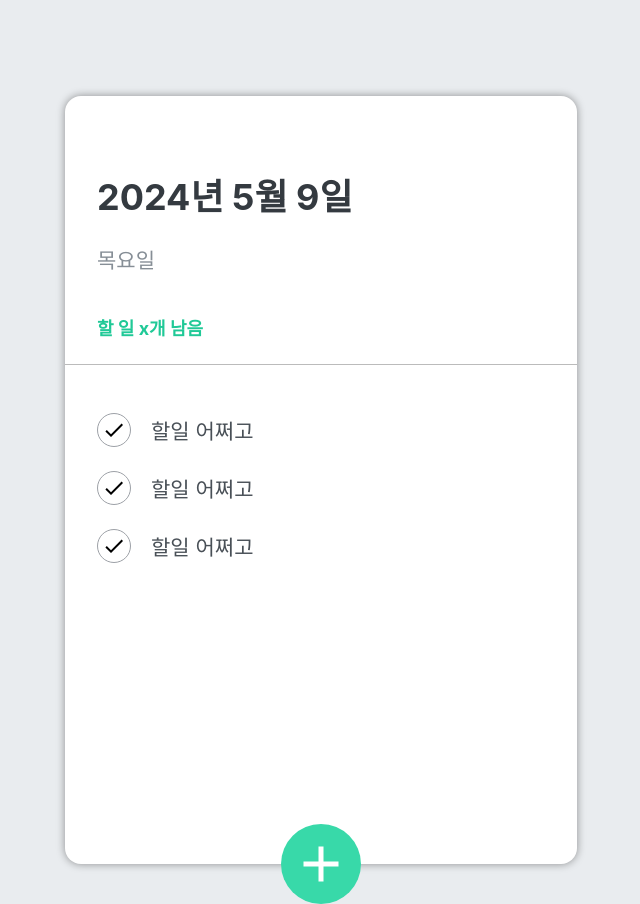
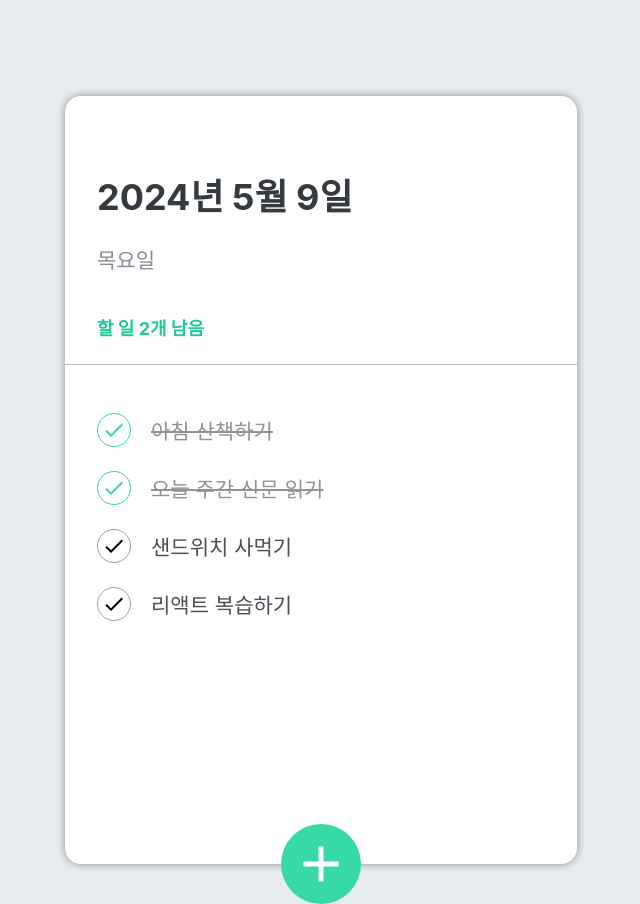
Before and after one commit to goodperiodt/react-todo-app, a React (Create React App) app: page / in a window 1280 px wide. Shown: the whole page, without its empty margins (319-959 px from the left). Built offline with nearby package versions, Linux system fonts and the light colour scheme.

Commit message:
todo-list-app 만들기 완료

```diff
--- a/src/components/TodoHeader.js
+++ b/src/components/TodoHeader.js
@@ -1,12 +1,29 @@
 import React from 'react';
 import '../scss/TodoHeader.scss';
 
-const TodoHeader = () => {
+const TodoHeader = ({ count }) => {
+  // Thu May 09 2024 16:29:58 GMT+0900 (한국 표준시)
+  const today = new Date();
+  // console.log('today: ', today);
+  const dateString = today.toLocaleDateString('ko-KR', {
+    year: 'numeric',
+    month: 'long',
+    day: 'numeric',
+  });
+
+  const dayName = today.toLocaleDateString('ko-KR', {
+    weekday: 'long',
+  });
+
+  // console.log('dateString: ', dateString);
+
   return (
     <header>
-      <h1>2024년 5월 9일</h1>
-      <div className='day'>목요일</div>
-      <div className='tasks-left'>할 일 x개 남음</div>
+      <h1>{dateString}</h1>
+      <div className='day'>{dayName}</div>
+      <div className='tasks-left'>
+        할 일 {count()}개 남음
+      </div>
     </header>
   );
 };
--- a/src/components/TodoInput.js
+++ b/src/components/TodoInput.js
@@ -3,8 +3,10 @@ import '../scss/TodoInput.scss';
 import { MdAdd } from 'react-icons/md';
 import cn from 'classnames';
 
-const TodoInput = () => {
+const TodoInput = ({ addTodo }) => {
   const [open, setOpen] = useState(false);
+  // 할 일 입력창에 입력한 내용을 표현하는 상태값
+  const [todoText, setTodoText] = useState('');
 
   // 더하기 버튼 클릭시 이벤트
   const onToggle = () => {
@@ -12,14 +14,36 @@ const TodoInput = () => {
     setOpen(!open);
   };
 
+  const todoChangeHandler = (e) => {
+    setTodoText(e.target.value);
+  };
+
+  // submit 이벤트 핸들러
+  const submitHandler = (e) => {
+    e.preventDefault(); // 태그의 기본 기능 제한
+
+    // 부모 컴포넌트가 전달한 함수의 매개값으로 입력 값 넘기기
+    addTodo(todoText);
+
+    // 입력이 끝나면 입력창 비우기
+    setTodoText('');
+  };
+
   return (
     <>
       {open && (
         <div className='form-wrapper'>
-          <form className='insert-form'>
+          <form
+            // form 내부의 input 태그에서 엔터가 발생하면
+            // submitHandler 작동
+            className='insert-form'
+            onSubmit={submitHandler}
+          >
             <input
               type='text'
               placeholder='할 일을 입력 후, 엔터를 누르세요!'
+              onChange={todoChangeHandler}
+              value={todoText}
             />
           </form>
         </div>
--- a/src/components/TodoItem.js
+++ b/src/components/TodoItem.js
@@ -1,15 +1,23 @@
 import React from 'react';
 import '../scss/TodoItem.scss';
 import { MdDelete, MdDone } from 'react-icons/md';
+import cn from 'classnames';
 
-const TodoItem = () => {
+const TodoItem = ({ item, remove, check }) => {
+  const { id, title, done } = item;
+
   return (
     <li className='todo-list-item'>
-      <div className='check-circle'>
+      <div
+        className={cn('check-circle', { active: done })}
+        onClick={() => check(id)}
+      >
         <MdDone />
       </div>
-      <span className='text'>할일 어쩌고</span>
-      <div className='remove'>
+      <span className={cn('text', { finish: done })}>
+        {title}
+      </span>
+      <div className='remove' onClick={() => remove(id)}>
         <MdDelete />
       </div>
     </li>
--- a/src/components/TodoMain.js
+++ b/src/components/TodoMain.js
@@ -2,12 +2,19 @@ import React from 'react';
 import '../scss/TodoMain.scss';
 import TodoItem from './TodoItem';
 
-const TodoMain = () => {
+const TodoMain = ({ todoList, remove, check }) => {
   return (
     <ul className='todo-list'>
-      <TodoItem />
-      <TodoItem />
-      <TodoItem />
+      {todoList.map((todo) => {
+        return (
+          <TodoItem
+            key={todo.id}
+            item={todo}
+            remove={remove}
+            check={check}
+          />
+        );
+      })}
     </ul>
   );
 };
--- a/src/components/TodoTemplate.js
+++ b/src/components/TodoTemplate.js
@@ -1,15 +1,148 @@
-import React from 'react';
+import React, { useState } from 'react';
 import '../scss/TodoTemplate.scss';
 import TodoHeader from './TodoHeader';
 import TodoMain from './TodoMain';
 import TodoInput from './TodoInput';
 
 const TodoTemplate = () => {
+  // 백엔드 서버에 할 일 목록(json)을 요청(fetch)해서 받아와야 한다. -> 나중에 처리
+  const [todos, setTodos] = useState([
+    {
+      id: 1,
+      title: '아침 산책하기',
+      done: true,
+    },
+    {
+      id: 2,
+      title: '오늘 주간 신문 읽기',
+      done: true,
+    },
+    {
+      id: 3,
+      title: '샌드위치 사먹기',
+      done: false,
+    },
+    {
+      id: 4,
+      title: '리액트 복습하기',
+      done: false,
+    },
+  ]);
+
+  // id값 시퀀스 함수 (DB 연동시키면 필요없게 됨.)
+  const makeNewId = () => {
+    if (todos.length === 0) return 1;
+    return todos[todos.length - 1].id + 1; // 맨 마지막 할 일 객체의 id보다 하나 크게
+  };
+
+  /*
+  TodoInput 에게 todoText 를 받아오는 함수
+  자식 컴포넌트가 부모 컴포넌트에게 데이터를 전달할 때는
+  일반적인 props 사용이 불가능하다
+
+  부모 컴포넌트에서 함수를 선언(매개변수 꼭 선언) -> props로 함수를 전달
+  자식 컴포넌트에서 전달받은 함수를 호출하면서 매개값으로 데이터를 전달
+  */
+  const addTodo = (todoText) => {
+    const newTodo = {
+      id: makeNewId(),
+      title: todoText,
+      done: false,
+    }; // 나중에는 fetch를 이용해서 백엔드에 insert 요청을 보내야 한다.
+
+    // todos.push(newTodo); -> 리액트에서 상태변화를 감지하기 못하기 때문에 변한 값을 렌더링하지 못함
+    // useState 변수는 setter로 변경해야 한다.
+
+    // setTodos(newTodo); --> setTodos는 배열, newTodo는 객체 그래서 에러가 생김
+
+    // react의 상태변수는 불변성(immutable)을 가지기 때문에
+    // 기존 상태에서 변경은 불가능하다 새로운 상태로 만들어서 변경해야 한다.
+    // 1. setTodos([...todos, newTodo]);
+
+    // 2. 스냅샵 방식
+    setTodos((oldTodos) => {
+      return [...oldTodos, newTodo];
+    });
+  };
+
+  // 할 일 삭제 처리 함수
+  const removeTodo = (id) => {
+    /*
+    const removedTodos = todos.filter(
+      (todo) => todo.id !== id,
+    );
+    setTodos(removedTodos);
+    */
+    setTodos(todos.filter((todo) => todo.id !== id));
+  };
+
+  // 할 일 체크 처리 함수
+  const checkTodo = (id) => {
+    /*---------1. 반복문으로 처리
+    const copyTodos = [...todos];
+
+    for (let cTodo of copyTodos) {
+      if (cTodo.id === id) {
+        cTodo.done = !cTodo.done;
+      }
+    }
+
+    setTodos(copyTodos);
+    ---------------------------*/
+    /*---------2. 배열 고차함수로 처리*/
+
+    setTodos(
+      todos.map((todo) =>
+        todo.id === id
+          ? { ...todo, done: !todo.done }
+          : todo,
+      ),
+    );
+    // todos.map((todo)=> todo.id === id) {
+    // if (todos.filter((todo) => todo.id === id)) {
+    //   return setTodos(todos.filter((todo) => !todo.done));
+    // }
+  };
+
+  /*
+  const count = 0;
+  // 체크가 안된 task 세기
+  const countRestTodo = (todos) => {
+    const copyTodos2 = todos.filter(
+      (todo) => todo.done === false,
+    );
+
+    count = copyTodos2.length;
+    return count;
+  };
+
+  console.log(count);
+
+  */
+
+  /* 체크가 안 된 할 일의 개수를 카운트 하기
+  1.
+  const countRestTodo = () => {
+    const filteredTodos = todos.filter(
+      (todo) => !todo.done,
+    );
+  };
+  */
+
+  // 2.
+  const countRestTodo = () =>
+    todos.filter((todo) => !todo.done).length;
+
+  // console.log(todos);
   return (
     <div className='TodoTemplate'>
-      <TodoHeader />
-      <TodoMain />
-      <TodoInput />
+      <TodoHeader count={countRestTodo} />
+      <TodoMain
+        todoList={todos}
+        remove={removeTodo}
+        check={checkTodo}
+      />
+      <TodoInput addTodo={addTodo} />
     </div>
   );
 };
```
